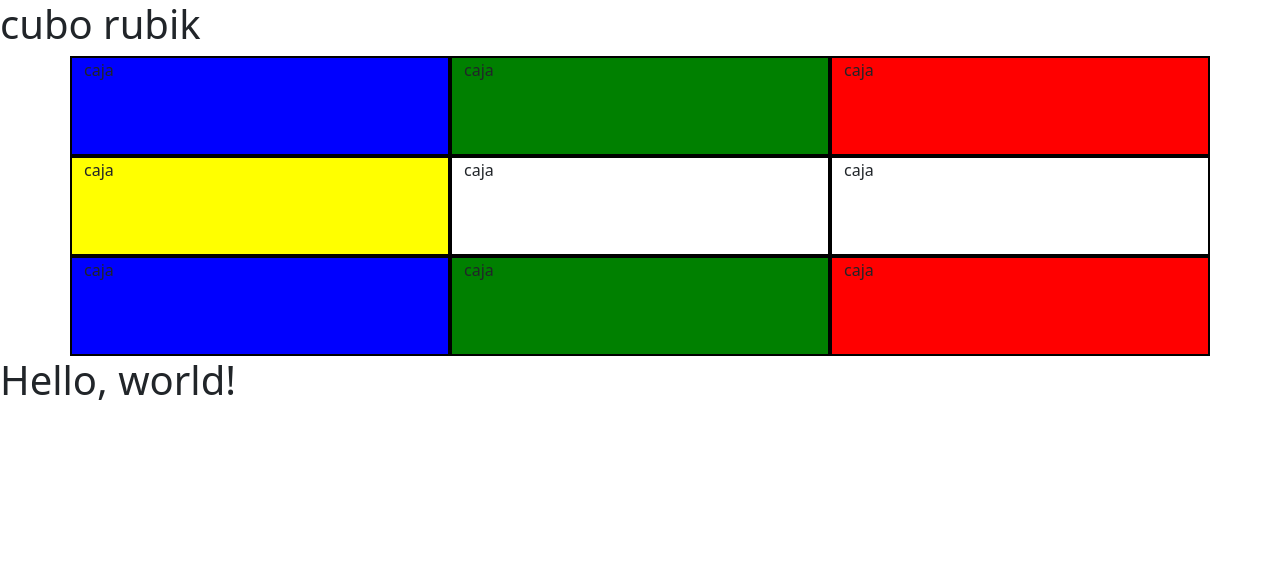
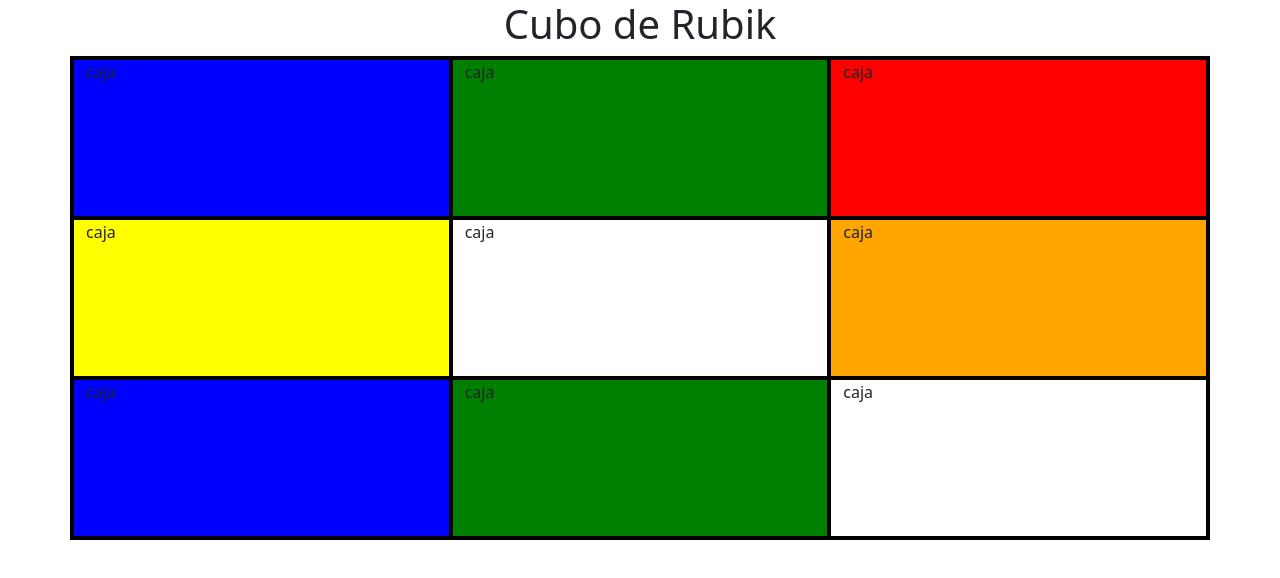
Before and after one commit to becerracardoso-alt/rubik, a plain HTML site: page index.html in a window 1280 px wide. Drawn offline with nearby package versions, Linux system fonts and the light colour scheme.

Commit message:
subir nuestro codigo de rubik a github

```diff
--- a/index.html
+++ b/index.html
@@ -1,46 +1,45 @@
 <!doctype html>
 <html lang="en">
-
   <head>
     <meta charset="utf-8">
     <meta name="viewport" content="width=device-width, initial-scale=1">
     <title>Bootstrap demo</title>
-    <link href="https://cdn.jsdelivr.net/npm/bootstrap@5.3.8/dist/css/bootstrap.min.css" rel="stylesheet"
-        integrity="sha384-sRIl4kxILFvY47J16cr9ZwB07vP4J8+LH7qKQnuqkuIAvNWLzeN8tE5YBujZqJLB" crossorigin="anonymous">
+    <link href="https://cdn.jsdelivr.net/npm/bootstrap@5.3.8/dist/css/bootstrap.min.css" rel="stylesheet" integrity="sha384-sRIl4kxILFvY47J16cr9ZwB07vP4J8+LH7qKQnuqkuIAvNWLzeN8tE5YBujZqJLB" crossorigin="anonymous">
     <style>
         .azul {
             background-color: blue;
-                height: 100px;
+            height: 10rem;
         }
-            .verde{
+        .verde {
             background-color: green;
-                height: 100px;
+            height: 10rem;
         }
         .rojo {
             background-color: red;
-                height: 100px;
+            height: 10rem;
         }
-            .amarillo{
-                background-color: orangered;
-                height: 100px;
+        .amarillo {
+            background-color: yellow;
+            height: 10rem;
         }
-            .blanco{
+        .blanco {
             background-color: white;
-                height: 100px;
+            height: 10rem;
         }
-            .amarillo{
-                background-color: yellow;
-                height: 100px;
+        .naranja {
+            background-color: orange;
+            height: 10rem;
         }
-            .col-4{
+        .container {
             border: 2px solid black;
         }
-
+        .col-4 {
+            border: 2px solid black;
+        }
     </style>
   </head>
-
   <body>
-    <h1>cubo rubik</h1>
+    <h1 class="text-center">Cubo de Rubik</h1>
     <div class="container">
         <div class="row">
             <div class="col-4 azul">caja</div>
@@ -51,12 +50,9 @@
             <div class="col-4 naranja">caja</div>
             <div class="col-4 azul">caja</div>
             <div class="col-4 verde">caja</div>
-        <div class="col-4 rojo">caja</div>
+            <div class="col-4 blanco">caja</div>
         </div>
     </div>
-    <h1>Hello, world!</h1>
-    <script src="https://cdn.jsdelivr.net/npm/bootstrap@5.3.8/dist/js/bootstrap.bundle.min.js"
-        integrity="sha384-FKyoEForCGlyvwx9Hj09JcYn3nv7wiPVlz7YYwJrWVcXK/BmnVDxM+D2scQbITxI"
-        crossorigin="anonymous"></script>
+    <script src="https://cdn.jsdelivr.net/npm/bootstrap@5.3.8/dist/js/bootstrap.bundle.min.js" integrity="sha384-FKyoEForCGlyvwx9Hj09JcYn3nv7wiPVlz7YYwJrWVcXK/BmnVDxM+D2scQbITxI" crossorigin="anonymous"></script>
   </body>
 </html>
```
Lines whose indentation alone changed are shown as unchanged.
